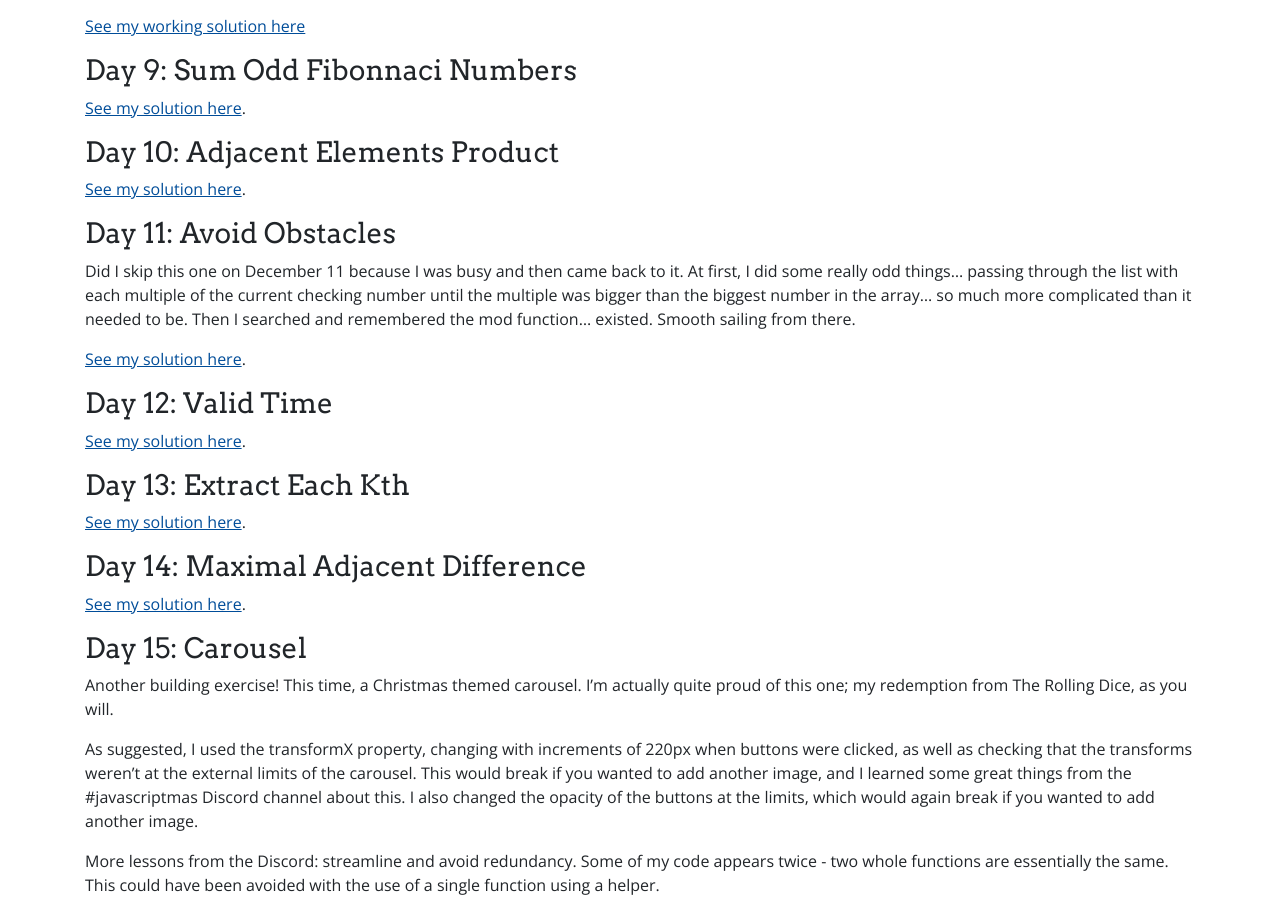
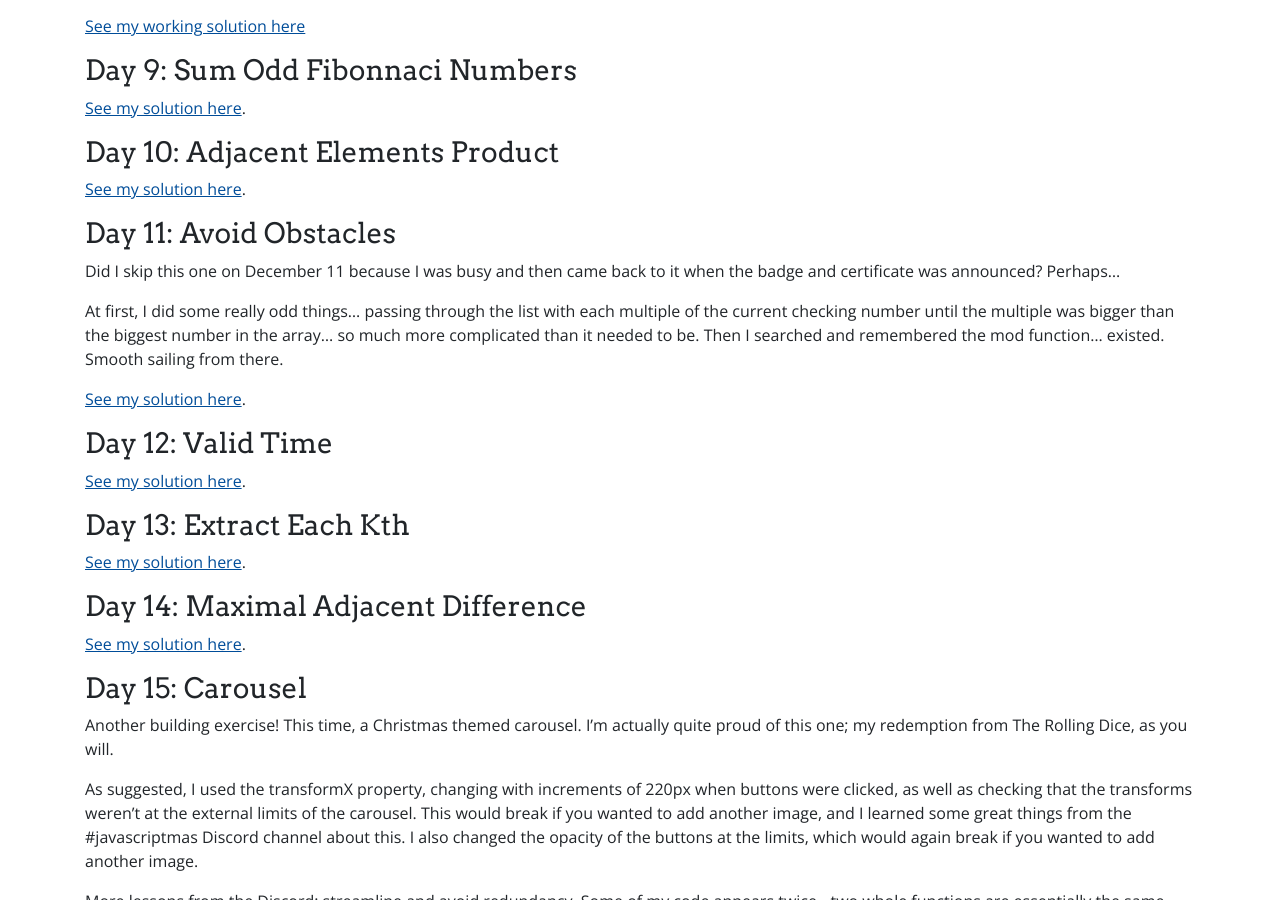
Before and after one commit to jentdong/jentdong.github.io, a Jekyll site: the page built from _posts/2020-12-15-javascriptmas.md, in a window 1280 px wide and 900 px high, scrolled down 1430 px. Built offline with Jekyll 4.4.1, drawn with Linux system fonts in a browser that asks for light colours; nearby versions of some CDN libraries.

Commit message:
Update 2020-12-15-javascriptmas.md

```diff
--- a/_posts/2020-12-15-javascriptmas.md
+++ b/_posts/2020-12-15-javascriptmas.md
@@ -46,7 +46,9 @@ I then looked at the solution, and pretty much followed that to the end... it wa
 [See my solution here](https://scrimba.com/scrim/co575414ea3ef4c08edde6007).
 ### Day 11: Avoid Obstacles
 
-Did I skip this one on December 11 because I was busy and then came back to it. At first, I did some really odd things... passing through the list with each multiple of the current checking number until the multiple was bigger than the biggest number in the array... so much more complicated than it needed to be. Then I searched and remembered the mod function... existed. Smooth sailing from there.
+Did I skip this one on December 11 because I was busy and then came back to it when the badge and certificate was announced? Perhaps...
+
+At first, I did some really odd things... passing through the list with each multiple of the current checking number until the multiple was bigger than the biggest number in the array... so much more complicated than it needed to be. Then I searched and remembered the mod function... existed. Smooth sailing from there.
 
 [See my solution here](https://scrimba.com/scrim/co0c442f99a7c551161ac93de).
 ### Day 12: Valid Time
```
